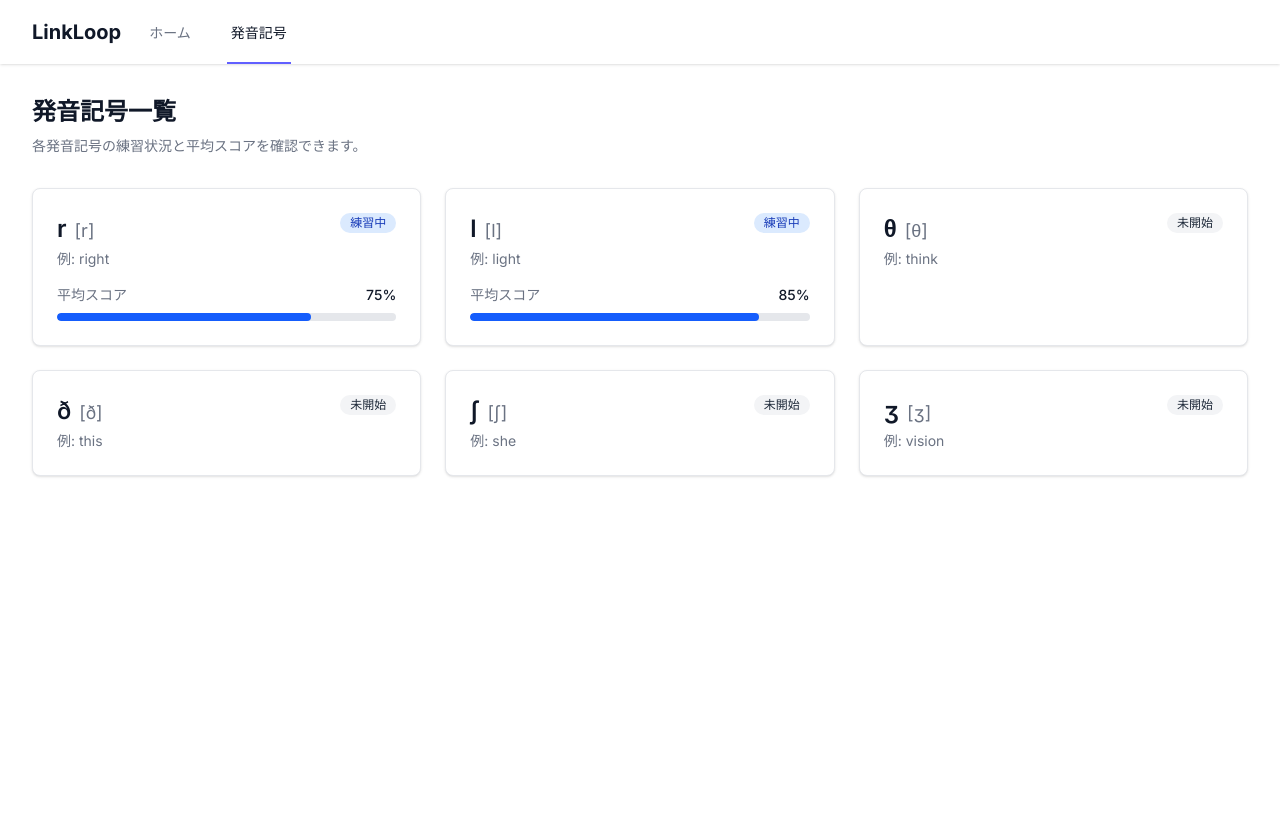
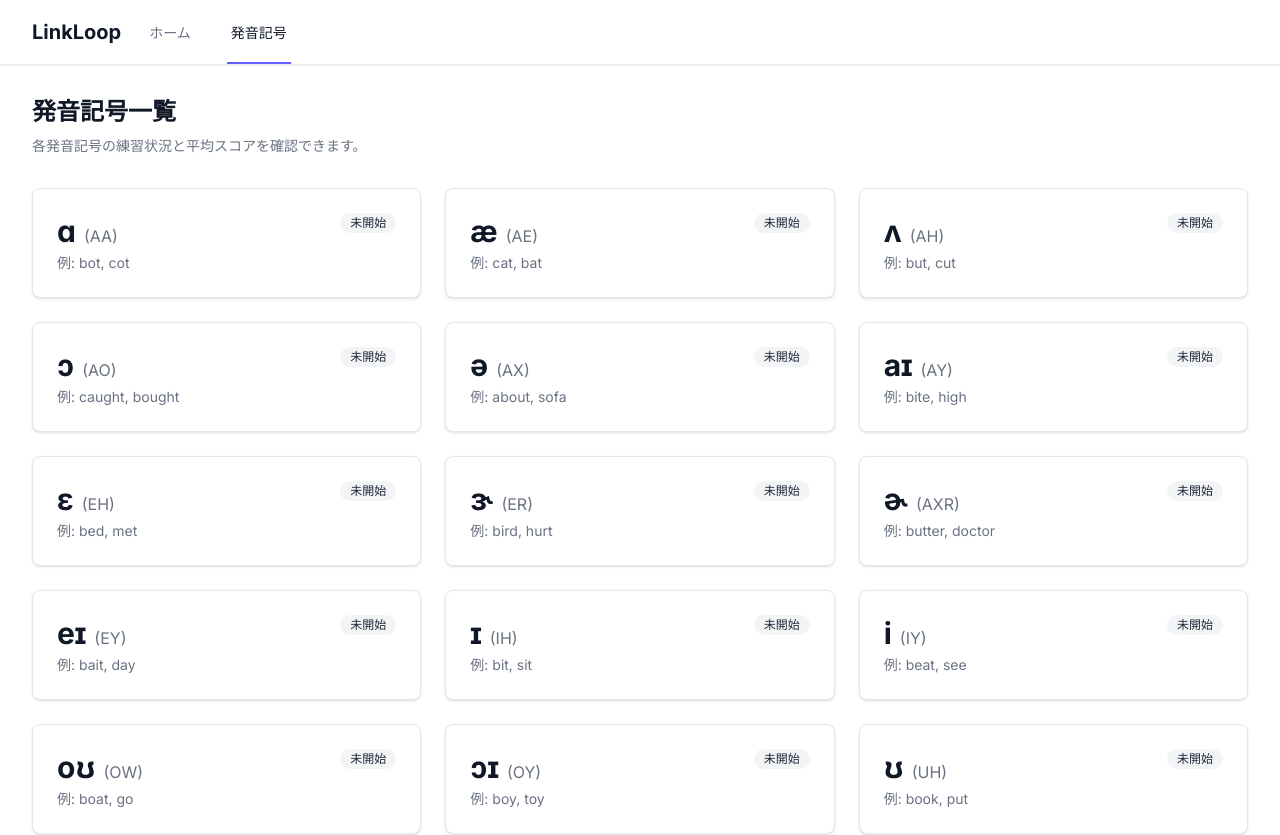
Before and after one commit to econron/linkloop3, a Next.js app in the folder frontend/: page /phonemes in a window 1280 px wide. Shown: the top 835 px of the page. Before the commit the page ends 800 px from the top, so only its background shows below. Built offline with nearby package versions, Linux system fonts and the light colour scheme.

Commit message:
arpabetに合わせて表示

```diff
--- a/frontend/src/app/phonemes/page.tsx
+++ b/frontend/src/app/phonemes/page.tsx
@@ -3,50 +3,55 @@
 import { useState } from 'react';
 import { PhonemeCard } from '@/components/phoneme/PhonemeCard';
 
-// 仮のデータ（後でAPIから取得するように変更）
-const mockPhonemes = [
-  {
-    phoneme: 'r',
-    ipa: 'r',
-    example: 'right',
-    status: 'in_progress' as const,
-    averageScore: 75,
-  },
-  {
-    phoneme: 'l',
-    ipa: 'l',
-    example: 'light',
-    status: 'in_progress' as const,
-    averageScore: 85,
-  },
-  {
-    phoneme: 'θ',
-    ipa: 'θ',
-    example: 'think',
-    status: 'not_started' as const,
-  },
-  {
-    phoneme: 'ð',
-    ipa: 'ð',
-    example: 'this',
-    status: 'not_started' as const,
-  },
-  {
-    phoneme: 'ʃ',
-    ipa: 'ʃ',
-    example: 'she',
-    status: 'not_started' as const,
-  },
-  {
-    phoneme: 'ʒ',
-    ipa: 'ʒ',
-    example: 'vision',
-    status: 'not_started' as const,
-  },
+// 全音素データ（ARPABET→IPA対応、例・ダミー進捗付き）
+const PHONEMES = [
+  // 母音
+  { phoneme: 'AA', ipa: 'ɑ', example: 'bot, cot', status: 'not_started' as const, averageScore: 0 },
+  { phoneme: 'AE', ipa: 'æ', example: 'cat, bat', status: 'not_started' as const, averageScore: 0 },
+  { phoneme: 'AH', ipa: 'ʌ', example: 'but, cut', status: 'not_started' as const, averageScore: 0 },
+  { phoneme: 'AO', ipa: 'ɔ', example: 'caught, bought', status: 'not_started' as const, averageScore: 0 },
+  { phoneme: 'AX', ipa: 'ə', example: 'about, sofa', status: 'not_started' as const, averageScore: 0 },
+  { phoneme: 'AY', ipa: 'aɪ', example: 'bite, high', status: 'not_started' as const, averageScore: 0 },
+  { phoneme: 'EH', ipa: 'ɛ', example: 'bed, met', status: 'not_started' as const, averageScore: 0 },
+  { phoneme: 'ER', ipa: 'ɝ', example: 'bird, hurt', status: 'not_started' as const, averageScore: 0 },
+  { phoneme: 'AXR', ipa: 'ɚ', example: 'butter, doctor', status: 'not_started' as const, averageScore: 0 },
+  { phoneme: 'EY', ipa: 'eɪ', example: 'bait, day', status: 'not_started' as const, averageScore: 0 },
+  { phoneme: 'IH', ipa: 'ɪ', example: 'bit, sit', status: 'not_started' as const, averageScore: 0 },
+  { phoneme: 'IY', ipa: 'i', example: 'beat, see', status: 'not_started' as const, averageScore: 0 },
+  { phoneme: 'OW', ipa: 'oʊ', example: 'boat, go', status: 'not_started' as const, averageScore: 0 },
+  { phoneme: 'OY', ipa: 'ɔɪ', example: 'boy, toy', status: 'not_started' as const, averageScore: 0 },
+  { phoneme: 'UH', ipa: 'ʊ', example: 'book, put', status: 'not_started' as const, averageScore: 0 },
+  { phoneme: 'UW', ipa: 'u', example: 'boot, moon', status: 'not_started' as const, averageScore: 0 },
+  { phoneme: 'AW', ipa: 'aʊ', example: 'down, now', status: 'not_started' as const, averageScore: 0 },
+  // 子音
+  { phoneme: 'P', ipa: 'p', example: 'pan', status: 'not_started' as const, averageScore: 0 },
+  { phoneme: 'B', ipa: 'b', example: 'ban', status: 'not_started' as const, averageScore: 0 },
+  { phoneme: 'T', ipa: 't', example: 'tap', status: 'not_started' as const, averageScore: 0 },
+  { phoneme: 'D', ipa: 'd', example: 'dab', status: 'not_started' as const, averageScore: 0 },
+  { phoneme: 'K', ipa: 'k', example: 'cat, kick', status: 'not_started' as const, averageScore: 0 },
+  { phoneme: 'G', ipa: 'g', example: 'go', status: 'not_started' as const, averageScore: 0 },
+  { phoneme: 'CH', ipa: 'tʃ', example: 'church', status: 'not_started' as const, averageScore: 0 },
+  { phoneme: 'JH', ipa: 'dʒ', example: 'judge', status: 'not_started' as const, averageScore: 0 },
+  { phoneme: 'F', ipa: 'f', example: 'fan', status: 'not_started' as const, averageScore: 0 },
+  { phoneme: 'V', ipa: 'v', example: 'van', status: 'not_started' as const, averageScore: 0 },
+  { phoneme: 'TH', ipa: 'θ', example: 'thin, thigh', status: 'not_started' as const, averageScore: 0 },
+  { phoneme: 'DH', ipa: 'ð', example: 'this, then', status: 'not_started' as const, averageScore: 0 },
+  { phoneme: 'S', ipa: 's', example: 'sip', status: 'not_started' as const, averageScore: 0 },
+  { phoneme: 'Z', ipa: 'z', example: 'zip', status: 'not_started' as const, averageScore: 0 },
+  { phoneme: 'SH', ipa: 'ʃ', example: 'she, push', status: 'not_started' as const, averageScore: 0 },
+  { phoneme: 'ZH', ipa: 'ʒ', example: 'measure, vision', status: 'not_started' as const, averageScore: 0 },
+  { phoneme: 'HH', ipa: 'h', example: 'he', status: 'not_started' as const, averageScore: 0 },
+  { phoneme: 'M', ipa: 'm', example: 'man', status: 'not_started' as const, averageScore: 0 },
+  { phoneme: 'N', ipa: 'n', example: 'no', status: 'not_started' as const, averageScore: 0 },
+  { phoneme: 'NG', ipa: 'ŋ', example: 'sing, ring', status: 'not_started' as const, averageScore: 0 },
+  { phoneme: 'L', ipa: 'l', example: 'left', status: 'not_started' as const, averageScore: 0 },
+  { phoneme: 'R', ipa: 'r', example: 'red', status: 'not_started' as const, averageScore: 0 },
+  { phoneme: 'W', ipa: 'w', example: 'we', status: 'not_started' as const, averageScore: 0 },
+  { phoneme: 'Y', ipa: 'j', example: 'yes', status: 'not_started' as const, averageScore: 0 },
 ];
 
 export default function PhonemesPage() {
-  const [phonemes] = useState(mockPhonemes);
+  const [phonemes] = useState(PHONEMES);
 
   return (
     <div className="space-y-8">
@@ -60,8 +65,12 @@ export default function PhonemesPage() {
       <div className="grid gap-6 sm:grid-cols-2 lg:grid-cols-3">
         {phonemes.map((phoneme) => (
           <PhonemeCard
-            key={phoneme.phoneme}
-            {...phoneme}
+            key={phoneme.ipa}
+            ipa={phoneme.ipa}
+            arpabet={phoneme.phoneme}
+            example={phoneme.example}
+            status={phoneme.status}
+            averageScore={phoneme.averageScore}
           />
         ))}
       </div>
--- a/frontend/src/components/phoneme/PhonemeCard.tsx
+++ b/frontend/src/components/phoneme/PhonemeCard.tsx
@@ -1,16 +1,16 @@
 'use client';
 
 interface PhonemeCardProps {
-  phoneme: string;
   ipa: string;
+  arpabet: string;
   example: string;
   status: 'not_started' | 'in_progress' | 'completed';
   averageScore?: number;
 }
 
 export const PhonemeCard = ({
-  phoneme,
   ipa,
+  arpabet,
   example,
   status,
   averageScore,
@@ -42,8 +42,8 @@ export const PhonemeCard = ({
       <div className="flex items-start justify-between">
         <div className="flex-1">
           <div className="flex items-baseline gap-2">
-            <h3 className="text-2xl font-semibold text-gray-900">{phoneme}</h3>
-            <span className="text-lg text-gray-500">[{ipa}]</span>
+            <h3 className="text-3xl font-bold text-gray-900">{ipa}</h3>
+            <span className="text-base text-gray-500">({arpabet})</span>
           </div>
           <p className="mt-1 text-sm text-gray-500">例: {example}</p>
         </div>
```
Also changed, not shown: 3 other files (tests, documents, lock files or other folders).
